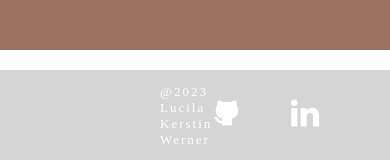
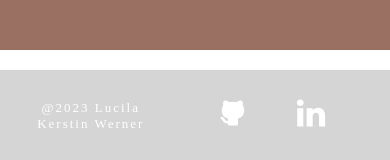
Before and after one commit to lulikwerner/PortafolioLKW, a React (Vite) app: page / in a window 390 px wide. Shown: the part 7151-7311 px from the top of the page. Built offline with nearby package versions, Linux system fonts and the light colour scheme; a web font is replaced by a local one.

Commit message:
footer flex

```diff
--- a/src/components/Footer/Footer.css
+++ b/src/components/Footer/Footer.css
@@ -10,7 +10,6 @@
     letter-spacing: 2px;
 }
 .descriptionf{
-
  font-size: small;
 }
 .rounded-social-buttons {
@@ -30,3 +29,41 @@
     margin-right: 3rem;
     font-size: 30px;
   }
+
+  @media screen and (max-width: 840px) {
+    .contentf {
+        padding-left:5rem;
+  }
+  .rounded-social-buttons {
+    padding-right: 8rem;
+}
+}
+
+@media screen and (max-width: 770px) {
+    .contentf {
+        padding-left:3rem;
+  }
+  .rounded-social-buttons {
+    padding-right: 6rem;
+}
+}
+@media screen and (max-width: 770px) {
+    .contentf {
+        padding-left:1.5rem;
+  }
+  .rounded-social-buttons {
+    padding-right: 2rem;
+}
+}
+@media screen and (max-width: 460px) {
+    .contentf {
+        padding-left:1rem;
+  }
+  .descriptionf{
+    width:40%;
+    text-align: center;
+   }
+  .rounded-social-buttons {
+    padding-right: 0rem;
+}
+}
--- a/src/components/Home/Home.css
+++ b/src/components/Home/Home.css
@@ -29,11 +29,11 @@
     grid-area: photo;
     background-color: #c6c1c1;
     height:110vh;
-    width: 150vh;
+    width: 140vh;
   }
   .img-link {
     margin-top: 6%;
-    margin-left: -40%;
+    margin-left: -47%;
     width: 200vh;
     height: 110vh;
   }
```
